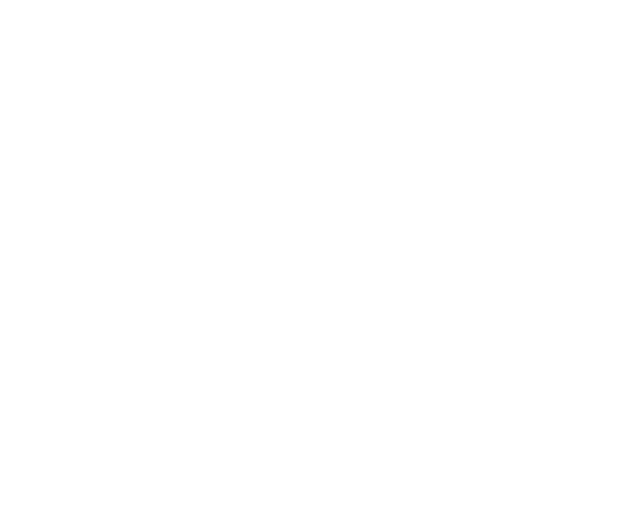
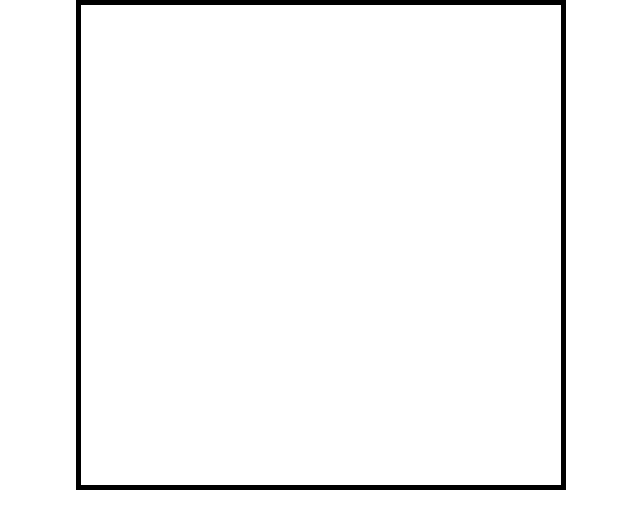
Before and after one commit to ahhhhhh-its-jakob/odin-etch, a plain HTML site: page index.html in a window 1280 px wide. Shown: the whole page, without its empty margins (319-959 px from the left). Drawn offline with Linux system fonts and the light colour scheme.

Commit message:
add styles to create 16x16 grid

```diff
--- a/script.js
+++ b/script.js
@@ -1,8 +1,8 @@
 let numOfTiles = 0;
 const etchContainer = document.querySelector('.etch-container');
 
-//16 x 16 grid, means we need 136 tiles
-while(numOfTiles < 136){
+//16 x 16 grid, means we need 256 tiles
+while(numOfTiles < 256){
     let tile = document.createElement('div');
     tile.className = 'tile';
     etchContainer.appendChild(tile);
--- a/styles.css
+++ b/styles.css
@@ -2,11 +2,21 @@
     margin: 0;
     box-sizing: border-box;
 }
+body{
+    display:flex;
+    align-items: center;
+    justify-content: center;
+}
 
-.container{
+.etch-container{
     display: flex;
+    flex-wrap: wrap;
+    max-width: 490px;
+    height: auto;
+    border: 5px solid black;
 }
 
 .tile{
-
+    width: 30px;
+    height: 30px;
 }
```
